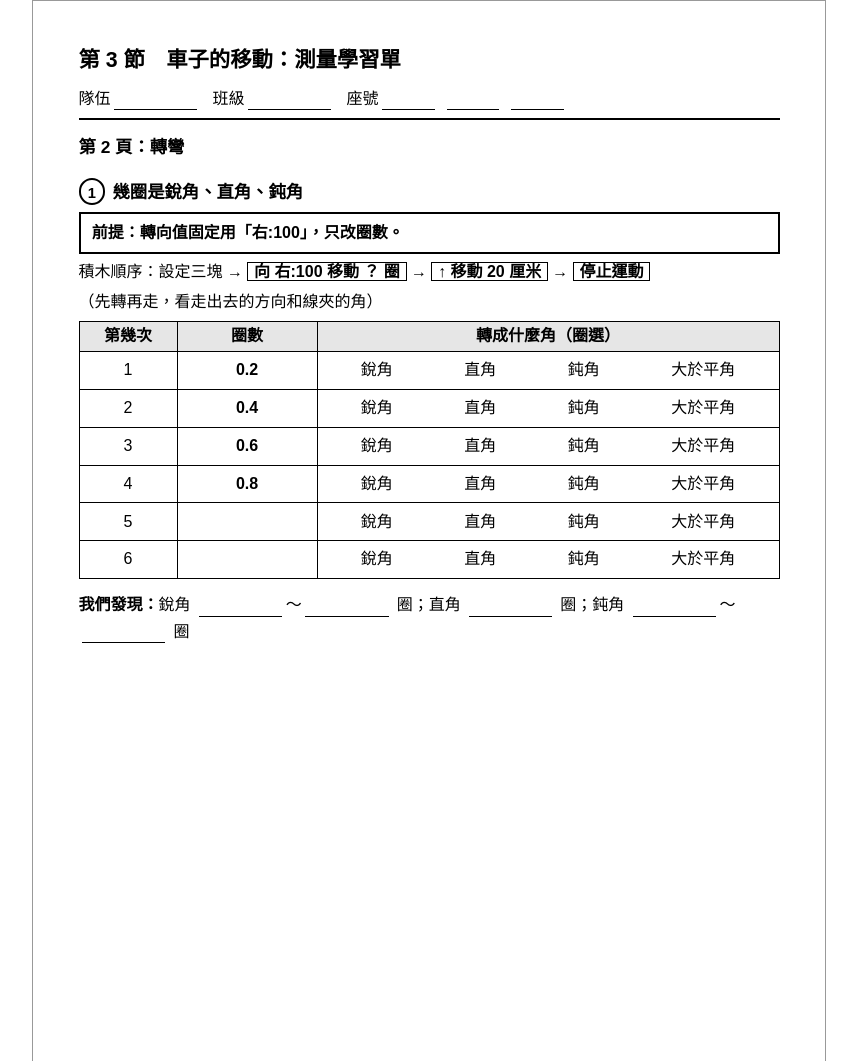
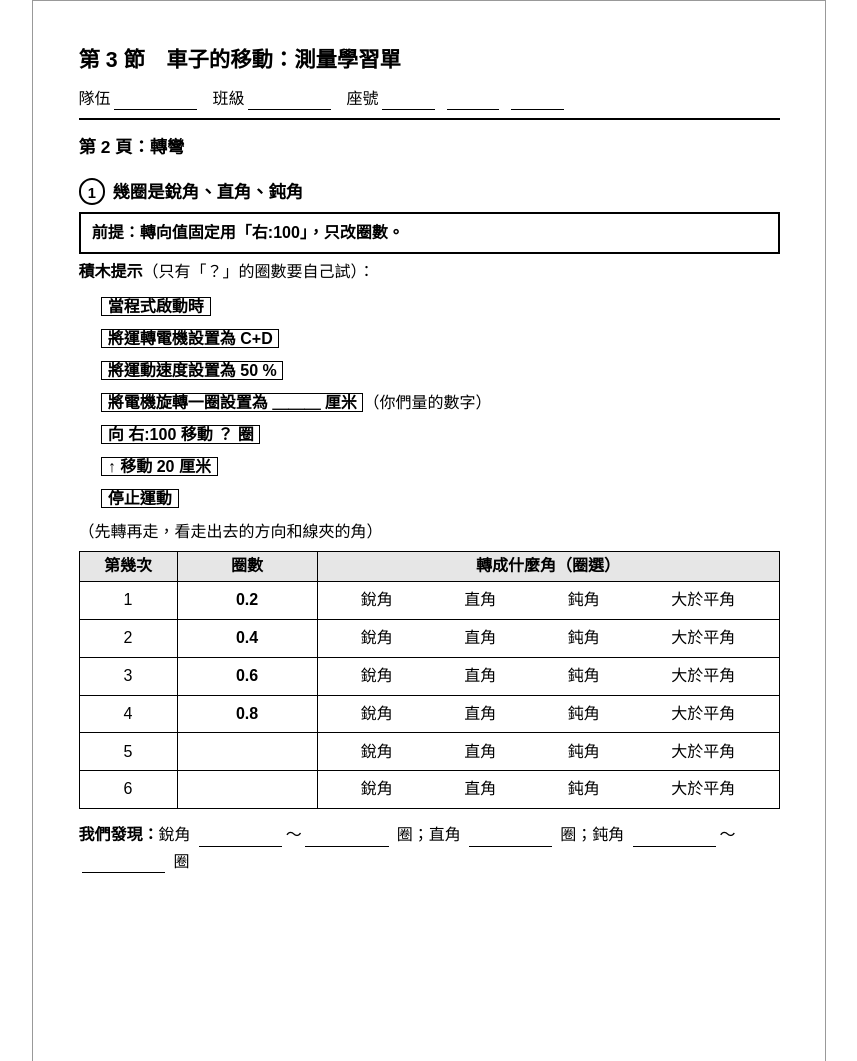
Before and after one commit to boyinslps/lego-course, a plain HTML site: page L03/學習單_測量.html in a window 1280 px wide. Shown: the part 1198-2259 px from the top of the page, without its empty margins (211-1068 px from the left). Drawn offline with Linux system fonts and the light colour scheme.

Commit message:
L03：試角度頁與紙本加完整積木提示（右:100 前提，只蓋住圈數）
Co-Authored-By: Claude Opus 5.5 <noreply@anthropic.com>

```diff
--- a/L03/學習單_測量.html
+++ b/L03/學習單_測量.html
@@ -43,6 +43,7 @@ td.pre { text-align: center; font-weight: bold; }
 .line { margin: 3mm 0; }
 .sign { position: fixed; right: 0; bottom: 0; font-size: 8pt; color: #555; }
 @media screen { .sign { right: 4mm; bottom: 4mm; } }
+.blkp{line-height:2;margin:4px 0 6px 6mm}
 </style>
 </head>
 <body>
@@ -94,7 +95,8 @@ td.pre { text-align: center; font-weight: bold; }
 
   <h2><span class="n">1</span>幾圈是銳角、直角、鈍角</h2>
   <div class="tip">前提：轉向值固定用「右:100」，只改圈數。</div>
-  <p>積木順序：設定三塊 → <span class="code">向 右:100 移動 ？ 圈</span> → <span class="code">↑ 移動 20 厘米</span> → <span class="code">停止運動</span></p>
+  <p><b>積木提示</b>（只有「？」的圈數要自己試）：</p>
+  <p class="blkp"><span class="code">當程式啟動時</span><br><span class="code">將運轉電機設置為 C+D</span><br><span class="code">將運動速度設置為 50 %</span><br><span class="code">將電機旋轉一圈設置為 ＿＿＿ 厘米</span>（你們量的數字）<br><span class="code">向 右:100 移動 <b>？</b> 圈</span><br><span class="code">↑ 移動 20 厘米</span><br><span class="code">停止運動</span></p>
   <p>（先轉再走，看走出去的方向和線夾的角）</p>
   <table>
     <tr><th style="width:14%">第幾次</th><th style="width:20%">圈數</th><th>轉成什麼角（圈選）</th></tr>
```
Also changed, not shown: L03/index.html (+2 -1 lines).
